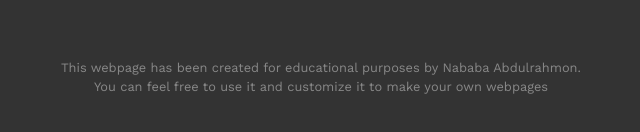
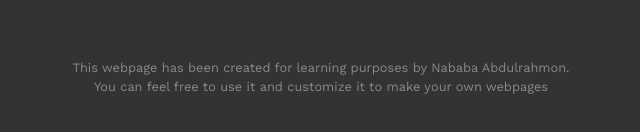
Before and after one commit to nababa3/digisolve-website, a plain HTML site: page digisolve/index.html in a window 1280 px wide. Shown: the part 5104-5236 px from the top of the page, 319-959 px from the left. Drawn offline with nearby package versions, Linux system fonts and the light colour scheme.

Commit message:
Update index.html

```diff
--- a/digisolve/index.html
+++ b/digisolve/index.html
@@ -339,7 +339,7 @@
             </div>
         </div>
         <div class="row">
-            <p>This webpage has been created for educational purposes by Nababa Abdulrahmon.<br>
+            <p>This webpage has been created for learning purposes by Nababa Abdulrahmon.<br>
                 You can feel free to use it and customize it to make your own webpages</p>
         </div>
     </footer>
```
